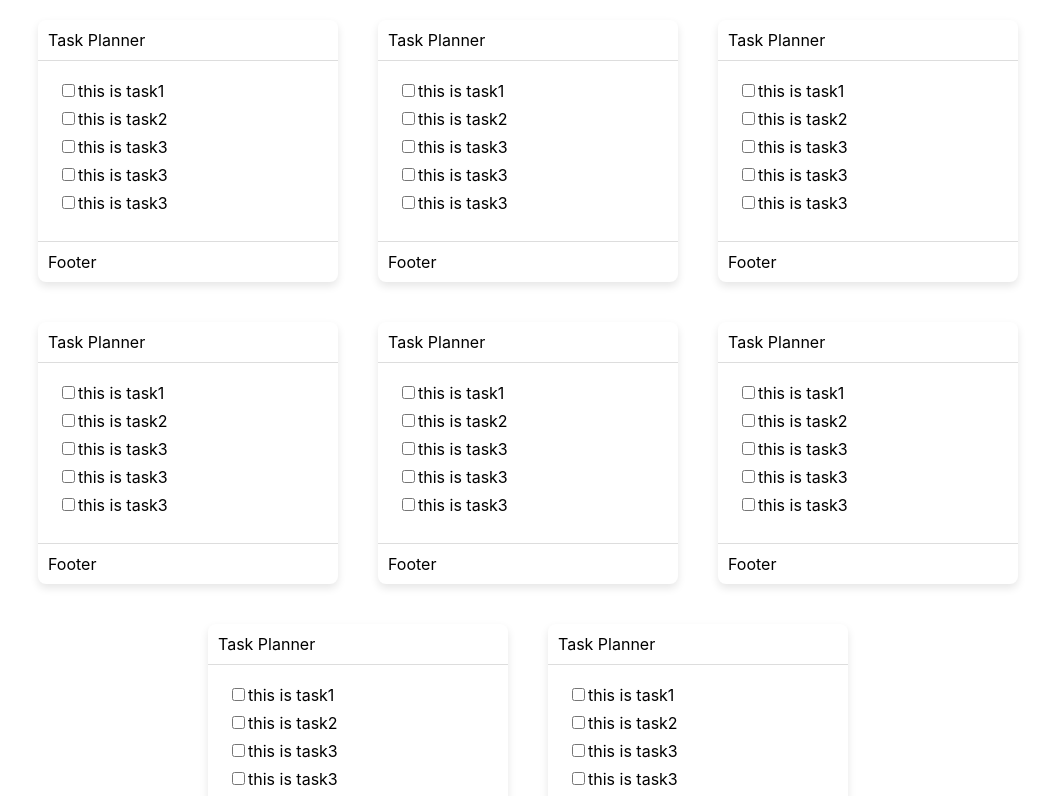
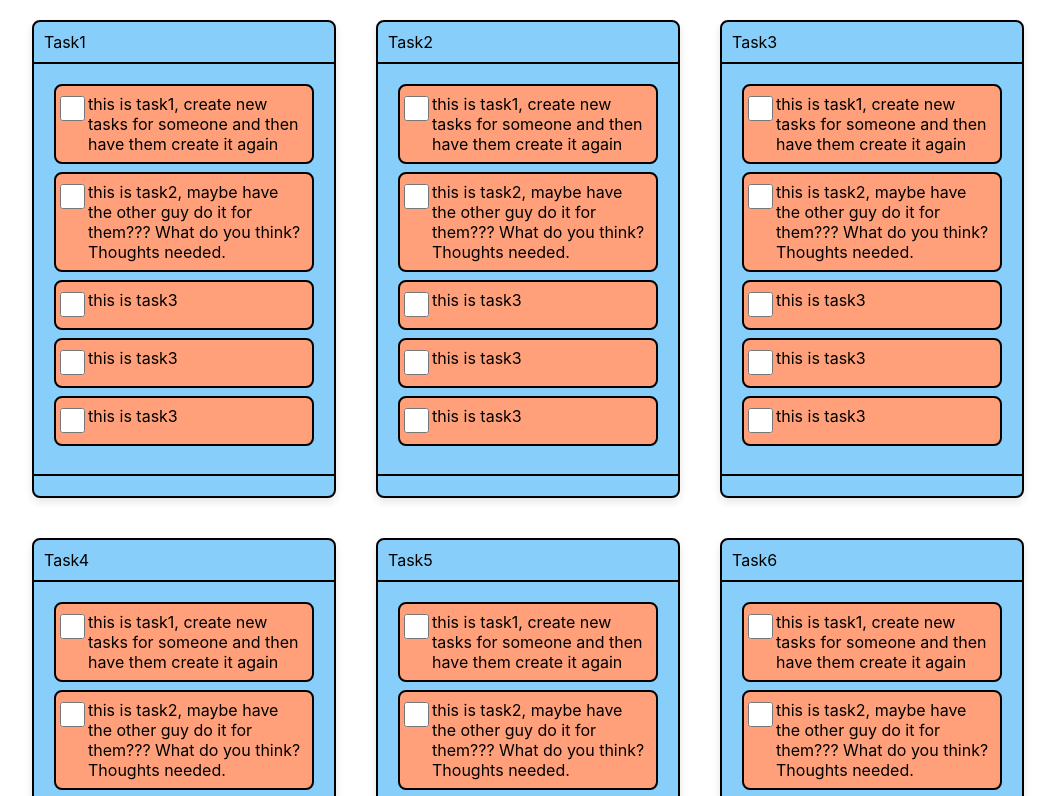
Before and after one commit to chris0707/taskplanner, a React (Create React App) app: page / in a window 1280 px wide. Shown: the top 796 px of the page, without its empty margins (112-1167 px from the left). Built offline with nearby package versions, Linux system fonts and the light colour scheme.

Commit message:
Design and UI

```diff
--- a/src/components/card.jsx
+++ b/src/components/card.jsx
@@ -5,7 +5,7 @@ import CardBody from "./cardComponents/body";
 import { setSelectionRange } from "@testing-library/user-event/dist/utils";
 
 export default function Card(props) {
-  const [id] = props.id;
+  const {id, headerVal} = props;
   const [isExpanded, setIsExpanded] = useState(false);
   const [isUpdateKeyFrames, setIsUpdateKeyFrames] = useState(false);
   const cardRef = useRef(null);
@@ -75,11 +75,11 @@ export default function Card(props) {
       )}
       <div className={cardClassName} id={id} ref={cardRef}>
         <div className="card-header" onClick={handleHeaderFooterClick}>
-          Task Planner
+          {headerVal}
         </div>
         <CardBody />
         <div className="card-footer" onClick={handleHeaderFooterClick}>
-          Footer
+          {}
         </div>
       </div>
     </>
--- a/src/components/cardComponents/body.jsx
+++ b/src/components/cardComponents/body.jsx
@@ -5,11 +5,11 @@ export default function Body() {
     const initialState = [
             {
                 taskHeader: "task1",
-                taskDesc: "this is task1"
+                taskDesc: "this is task1, create new tasks for someone and then have them create it again"
             },
             {
                 taskHeader: "task2",
-                taskDesc: "this is task2"
+                taskDesc: "this is task2, maybe have the other guy do it for them??? What do you think? Thoughts needed."
             },
             {
                 taskHeader: "task3",
--- a/src/components/cardContainer.jsx
+++ b/src/components/cardContainer.jsx
@@ -5,14 +5,14 @@ import './css/card.css'
 export default function CardContainer() {
   return (
     <div className='card-container'>
-        <Card id="1"/>
-        <Card id="2"/>
-        <Card id="3"/>
-        <Card id="4"/>
-        <Card id="5"/>
-        <Card id="6"/>
-        <Card id="7"/>
-        <Card id="8"/>
+        <Card id="1" headerVal="Task1"/>
+        <Card id="2" headerVal="Task2"/>
+        <Card id="3" headerVal="Task3"/>
+        <Card id="4" headerVal="Task4"/>
+        <Card id="5" headerVal="Task5"/>
+        <Card id="6" headerVal="Task6"/>
+        <Card id="7" headerVal="Task7"/>
+        <Card id="8" headerVal="Task8"/>
     </div>
   )
 }
--- a/src/components/css/card.css
+++ b/src/components/css/card.css
@@ -39,11 +39,13 @@
     background-color: #fff;
     box-shadow: 0 4px 8px rgba(0, 0, 0, 0.1); /* Add shadow */
     margin: 20px;
+    background-color: lightskyblue;
+    border: 2px solid black;
   }
 
   .card-header {
     padding: 10px;
-    border-bottom: 1px solid #ddd;
+    border-bottom: 2px solid black;
   }
 
   .card-body {
@@ -52,12 +54,41 @@
 
   .card-footer {
     padding: 10px;
-    border-top: 1px solid #ddd;
+    border-top: 2px solid black;
   }
 
   .task {
     margin-bottom: 8px;
+    background-color: lightsalmon;
+    border: 2px solid black;
+    border-radius: 8px;
+    display: flex;
+    flex-direction: row;
+    align-items: flex-start;
   }
+
+
+  .task label {
+    margin-right: 10px;
+    min-height: 30px;
+    margin-top: 8px;
+    margin-bottom: 8px;
+
+  }
+
+  .task input[type="checkbox"] {
+    margin-top: 10px;
+    /* position: relative; */
+    min-height: 25px;
+    min-width: 25px;
+    border-radius: 50%;
+  }
+
+  .task:hover input[type="checkbox"] {
+    background-color: grey;
+
+  }
+
 
   /* @keyframes moveToMiddle {
   } */
--- a/src/index.css
+++ b/src/index.css
@@ -1,6 +1,6 @@
 body {
   margin: 0;
-  font-family: -apple-system, BlinkMacSystemFont, 'Segoe UI', 'Roboto', 'Oxygen',
+  font-family: 'Chalkduster', -apple-system, BlinkMacSystemFont, 'Segoe UI', 'Roboto', 'Oxygen',
     'Ubuntu', 'Cantarell', 'Fira Sans', 'Droid Sans', 'Helvetica Neue',
     sans-serif;
   -webkit-font-smoothing: antialiased;
```
